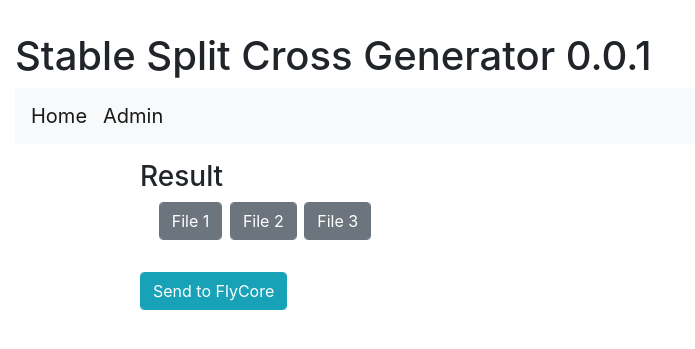
After one commit to JaneliaSciComp/stable-split-cross-generator, a Flask app: page /result in a window 1280 px wide. The commit adds this page. Shown: the top 349 px of the page, without its empty margins (0-695 px from the left). Run offline with Flask 2, Linux system fonts and the light colour scheme; some libraries are stand-ins or nearby versions.

Commit message:
Add result page

```diff
--- a/app/static/css/overrides.css
+++ b/app/static/css/overrides.css
@@ -1,7 +1,17 @@
 .sscg-heading {
-  margin-top: 2em;
+    margin-top: 2em;
 }
 
 .sscg-container {
     width: 80%;
 }
+
+.sscg-row {
+    margin-top: 1em;
+}
+
+.download-buttons {
+    display: flex;
+    justify-content: space-around;
+    align-items: flex-start;
+}
--- a/app/templates/branding.html
+++ b/app/templates/branding.html
@@ -5,7 +5,7 @@
 </div>
 {% endblock %}
 {% block navbar %}
-    <nav class="navbar navbar-light bg-light justify-content-end">
+    <nav class="navbar navbar-light bg-light justify-content-start">
       <a class="navbar-brand navbar-brand-left" href="{{ url_for('index') }}"> Home </a>
       <a class="navbar-brand" href="{{ url_for('index') }}"> Admin </a>
     </nav>
--- /dev/null
+++ b/app/templates/result.html
@@ -0,0 +1,35 @@
+{% extends "branding.html" %}
+{% block content %}
+<div class="container-fluid sscg-container">
+    <div class="row sscg-row">
+        <h3>Result</h3>
+        <div class="col-lg-9 col-md-9 col-sm-9">
+        </div>
+        <div class="col-lg-3 col-md-3 col-sm-3">
+            <div class=download-buttons>
+                <div class="form-group form-inline">
+                    <button type="button" class="form-control btn btn-secondary" name="generate-crosses" id="" value="">File 1</button>
+                </div>
+                <div class="form-group form-inline">
+                    <button type="button" class="form-control btn btn-secondary" name="generate-crosses" id="" value="">File 2</button>
+                </div>
+                <div class="form-group form-inline">
+                    <button type="button" class="form-control btn btn-secondary" name="generate-crosses" id="" value="">File 3</button>
+                </div>
+            </div>
+        </div>
+    </div>
+    <div class="row sscg-row">
+        <div class="form-group form-inline">
+            <button type="button" class="form-control btn btn-info" name="sendto-flycore" id="" value="">Send to FlyCore</button>
+        </div>
+    </div>
+</div>
+<script>
+     $(document).ready(function(){
+        $('#generate-crosses').on('click', function(event){
+            console.log(this);
+        });
+     })
+</script>
+{% endblock %}
--- a/app/views.py
+++ b/app/views.py
@@ -5,3 +5,7 @@ from app.settings import Settings
 @app.route('/', methods=['GET','POST'])
 def index():
     return render_template('index.html')
+
+@app.route('/result', methods=['GET','POST'])
+def result():
+    return render_template('result.html')
```
Also changed, not shown: app/templates/index.html (+10 -0 lines).
